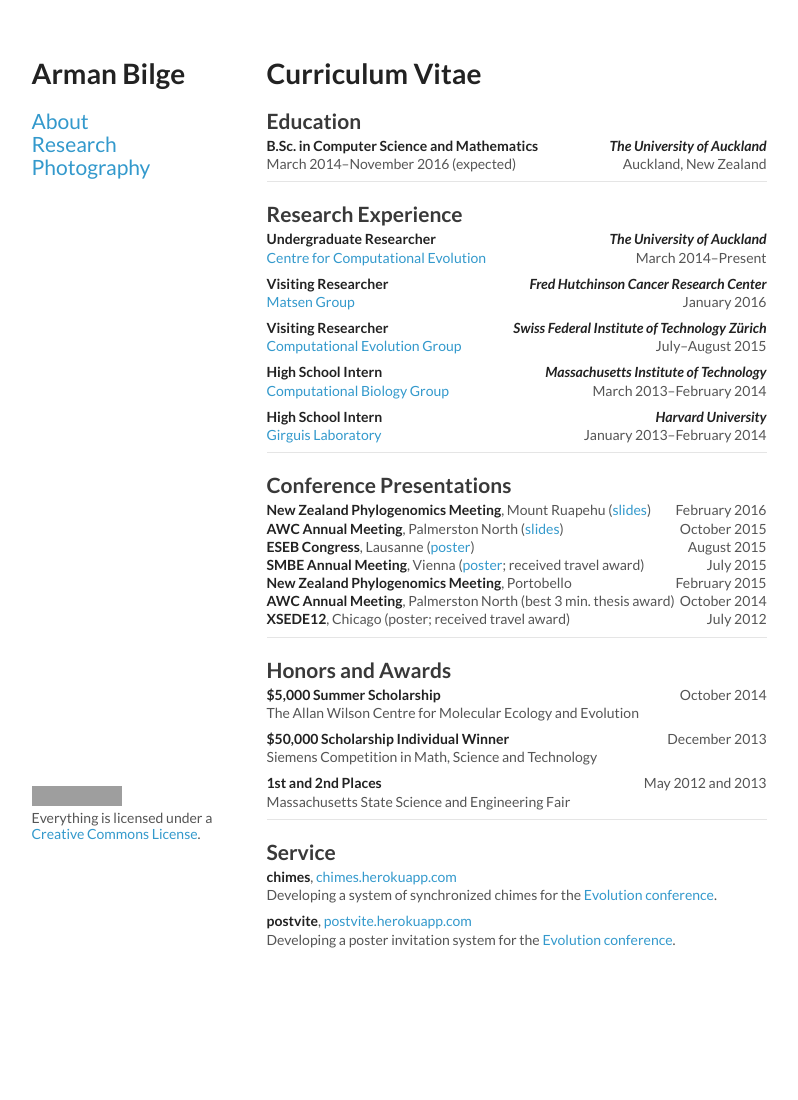
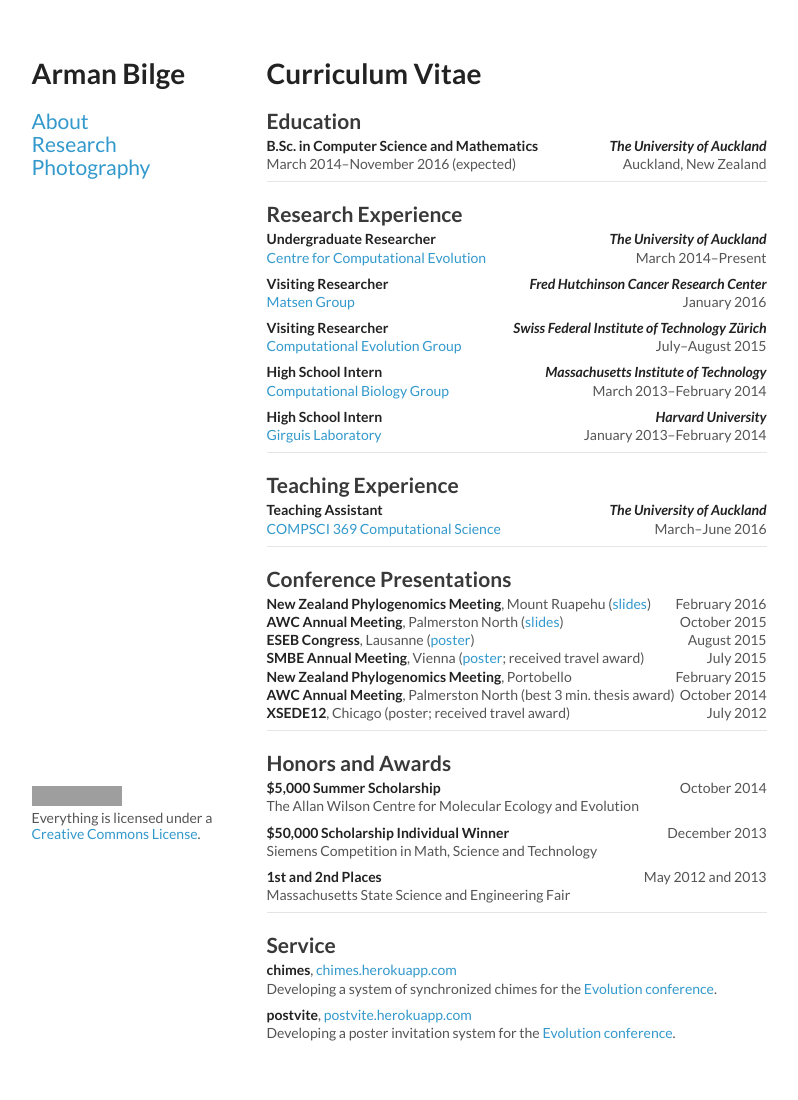
Before and after one commit to armanbilge/armanbilge.github.io, a Jekyll site: the page built from cv/index.md, in a window 1280 px wide. Shown: the whole page, without its empty margins (241-1039 px from the left). Built offline with Jekyll 4.4.1, drawn with Linux system fonts in a browser that asks for light colours; a style sheet for code colours, icons or effects is not loaded; before the commit the page ends 1007 px from its top, so only the background shows below that; grey boxes are pictures that could not be loaded.

Commit message:
Add teaching experience to CV

```diff
--- a/cv/index.md
+++ b/cv/index.md
@@ -52,6 +52,15 @@
 
 ---
 
+## Teaching Experience
+
+<span class="left">**Teaching Assistant**</span>
+<span class="right">**_The University of Auckland_**</span><br/>
+<span class="left">[COMPSCI 369 Computational Science](//www.cs.auckland.ac.nz/courses/compsci369s1c/)</span>
+<span class="right">March–June 2016</span><br/>
+
+---
+
 ## Conference Presentations
 
 <span class="left">**New Zealand Phylogenomics Meeting**, Mount Ruapehu ([slides](//doi.org/10.5281/zenodo.46350))</span>
```
